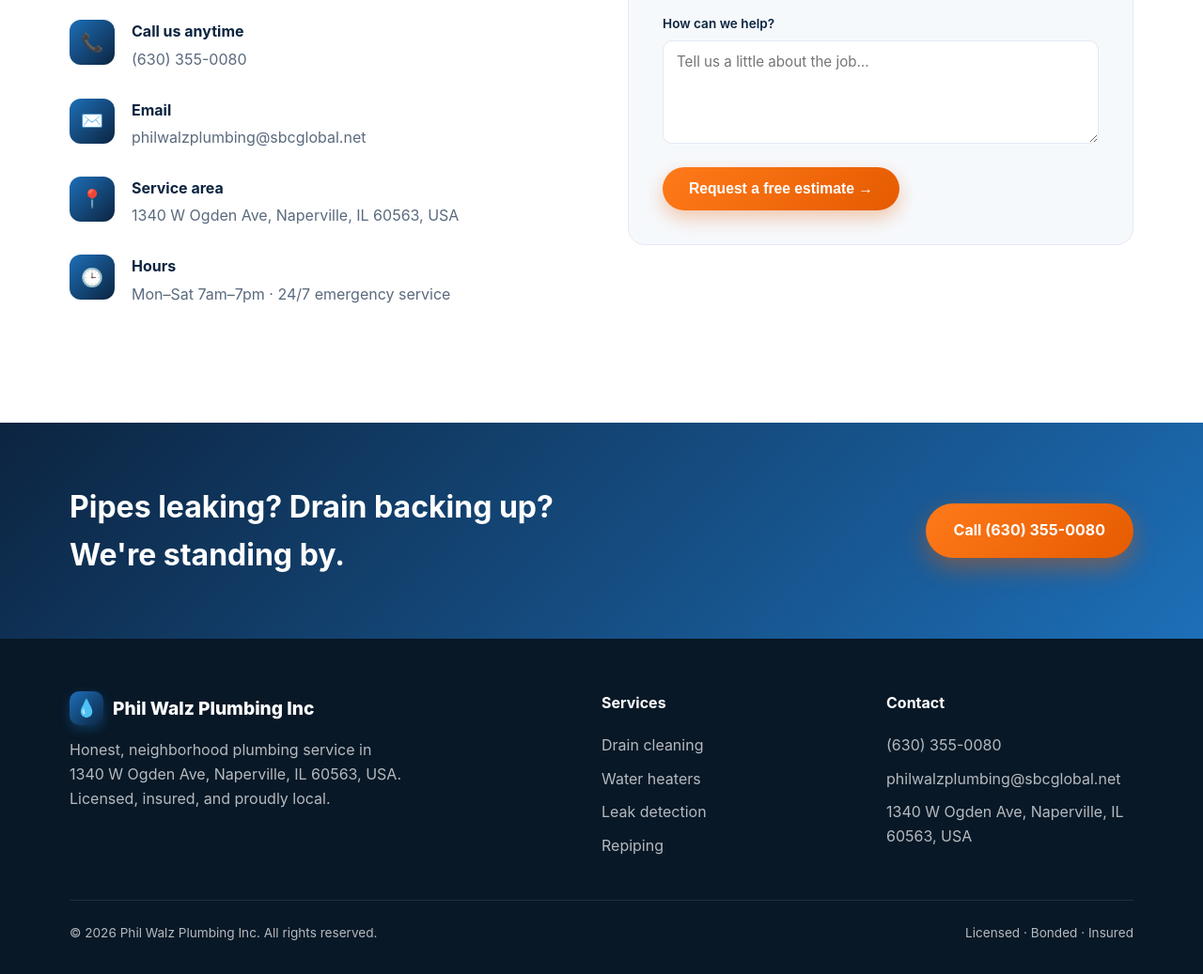
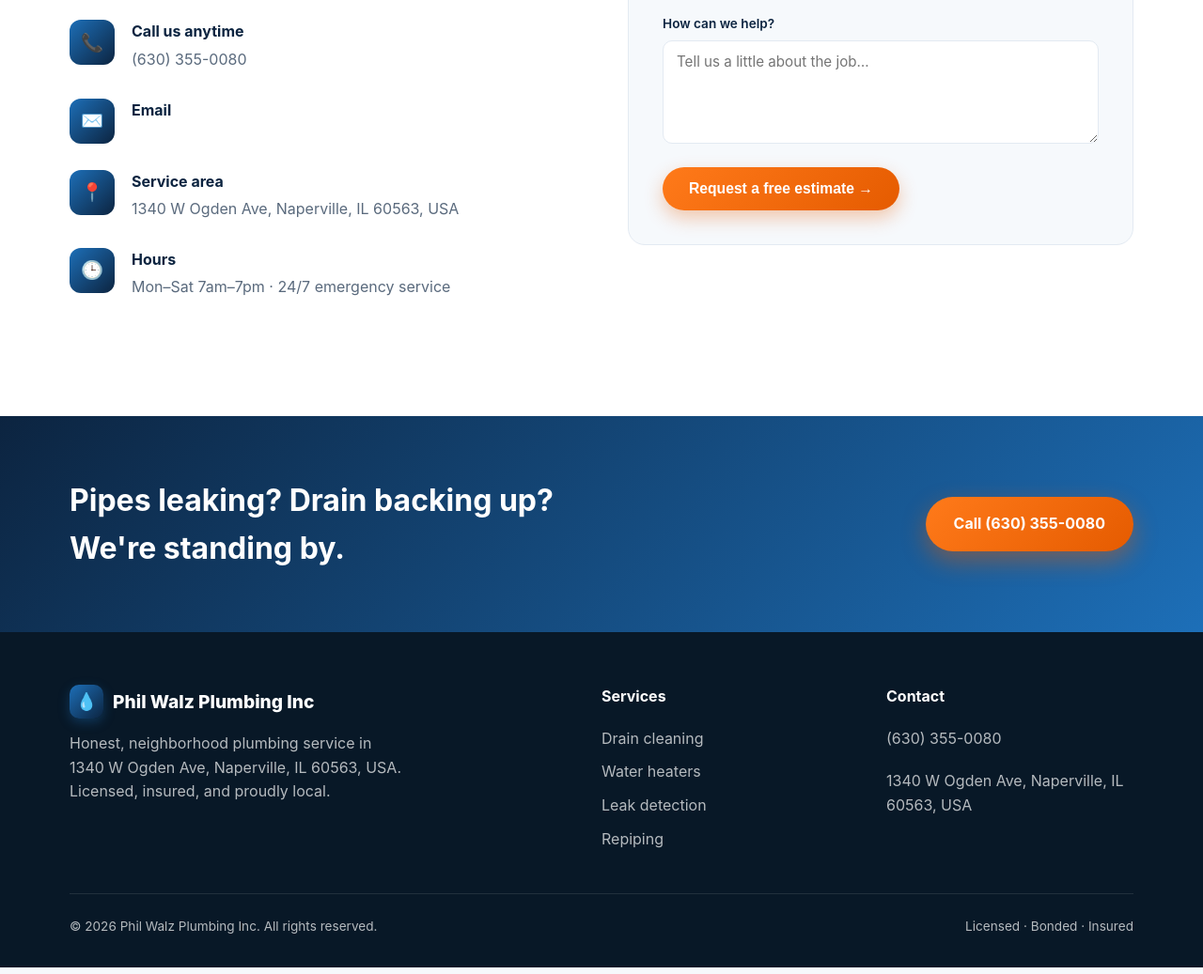
Before and after one commit to hyperframeco-ship-it/hyperframe-samples, a plain HTML site: page phil-walz-plumbing-inc/index.html in a window 1280 px wide. Shown: the part 3565-4602 px from the top of the page at 94% size. Drawn offline with Linux system fonts and the light colour scheme.

Commit message:
Add sample site for Phil Walz Plumbing Inc

```diff
--- a/phil-walz-plumbing-inc/index.html
+++ b/phil-walz-plumbing-inc/index.html
@@ -431,7 +431,7 @@
         </div>
         <div>
           <div class="ci-icon">✉️</div>
-          <div><strong>Email</strong><a href="mailto:philwalzplumbing@sbcglobal.net">philwalzplumbing@sbcglobal.net</a></div>
+          <div><strong>Email</strong><a href="mailto:"></a></div>
         </div>
         <div>
           <div class="ci-icon">📍</div>
@@ -484,7 +484,7 @@
         <h4>Contact</h4>
         <ul>
           <li><a href="tel:6303550080">(630) 355-0080</a></li>
-          <li><a href="mailto:philwalzplumbing@sbcglobal.net">philwalzplumbing@sbcglobal.net</a></li>
+          <li><a href="mailto:"></a></li>
           <li>1340 W Ogden Ave, Naperville, IL 60563, USA</li>
         </ul>
       </div>
```
